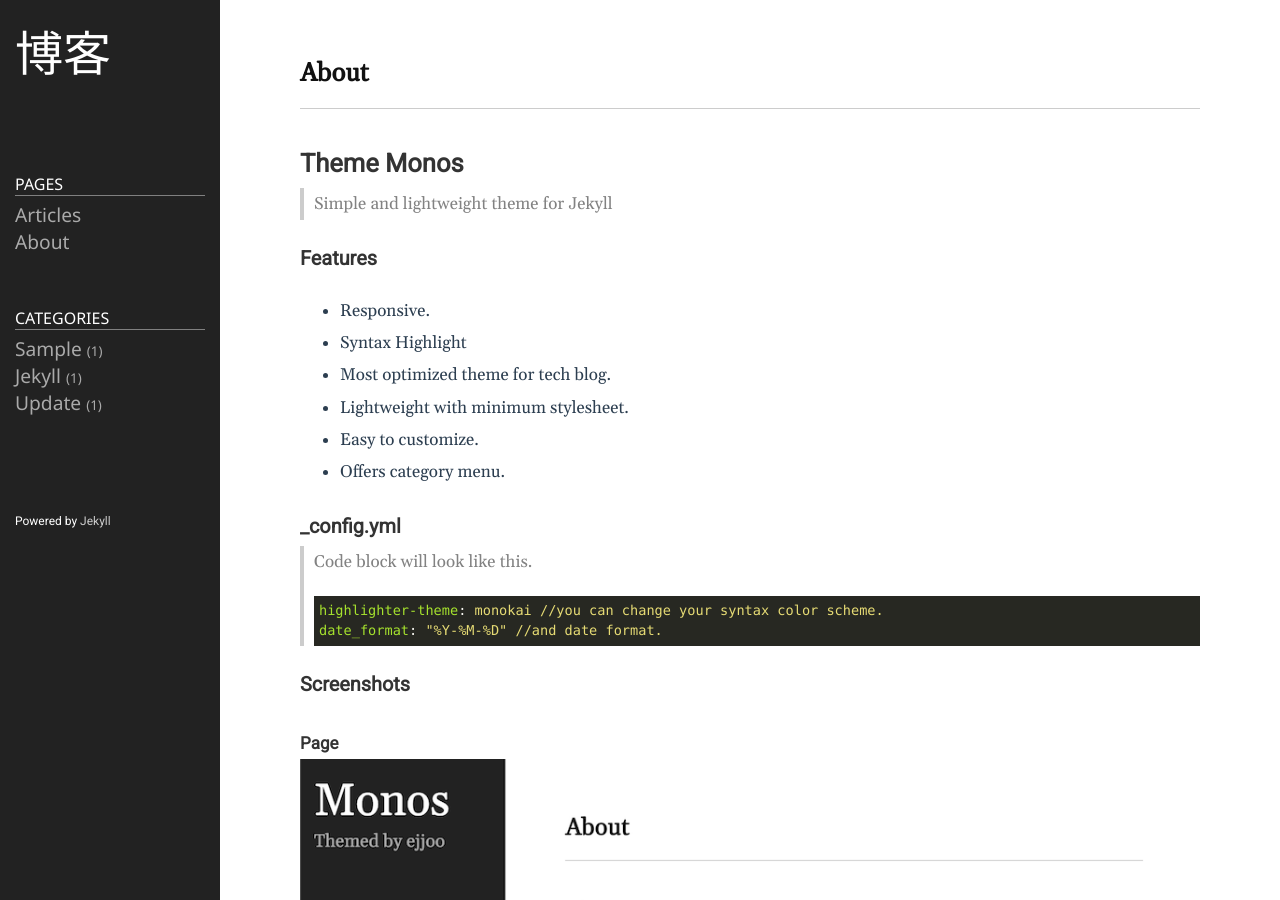
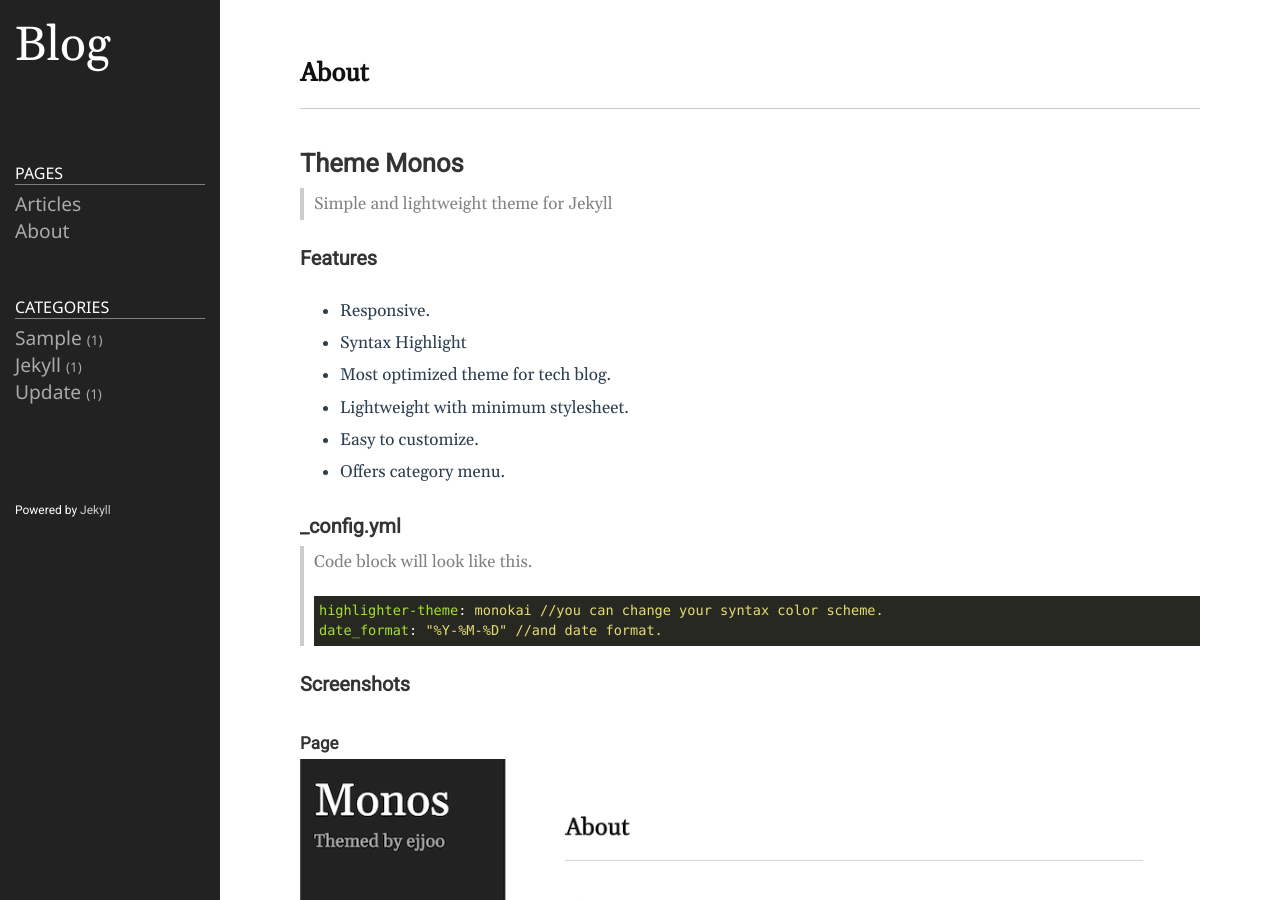
Before and after one commit to Wql2017/Wql2017.github.io, a Jekyll site: the page built from README.md, in a window 1280 px wide and 900 px high. Built offline with Jekyll 4.4.1, drawn with Linux system fonts in a browser that asks for light colours.

Commit message:
Update _config.yml

```diff
--- a/_config.yml
+++ b/_config.yml
@@ -18,13 +18,13 @@
 # You can create any custom variable you would like, and they will be accessible
 # in the templates via {{ site.myvariable }}.
 
-title: 博客
-email: 932865549@qq.com
+title: Blog
+email:
 description: >- # this means to ignore newlines until "baseurl:"
 
 # baseurl: "/" # the subpath of your site, e.g. /blog
 # url: "http://ejjoo.github.io" # the base hostname & protocol for your site, e.g. http://example.com
-github_username: Wql2017
+github_username:
 highlighter: rouge
 svg:
   optimize: true
```
